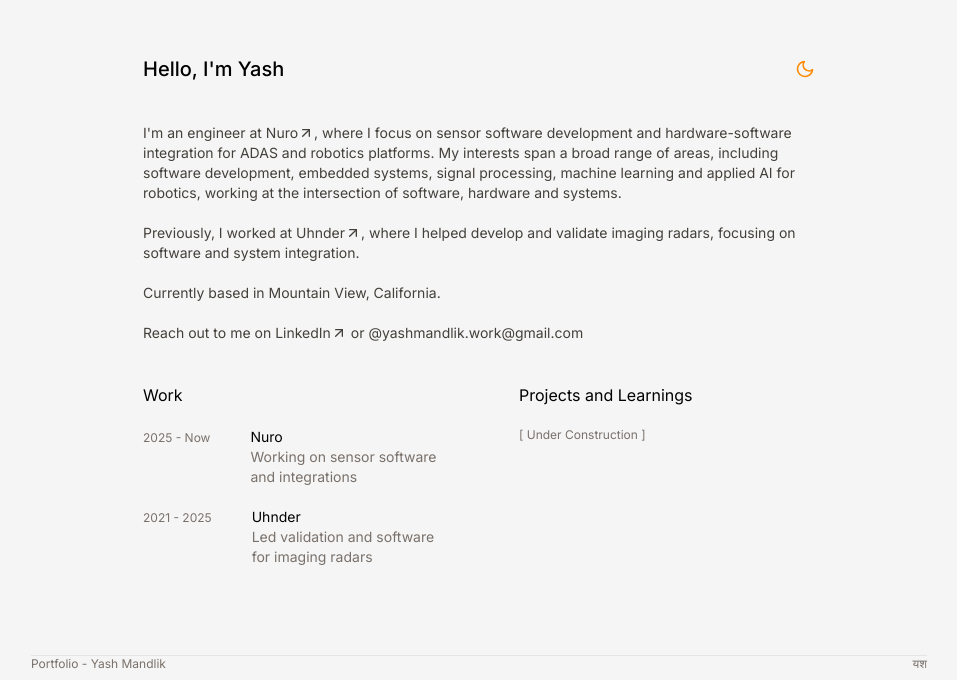
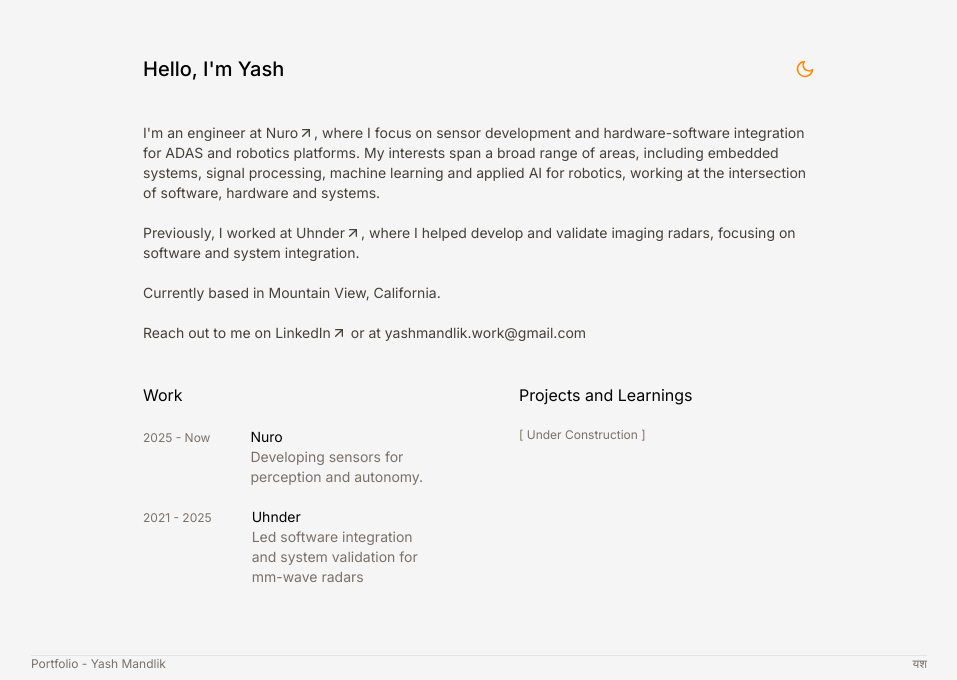
Before and after one commit to yashmandlik/portfolio, a Next.js app: page / in a window 1280 px wide. Shown: the part 145-825 px from the top of the page, without its empty margins (161-1118 px from the left). Built offline with nearby package versions, Linux system fonts and the light colour scheme.

Commit message:
updated readme, about and work description

```diff
--- a/data/work/1-nuro.md
+++ b/data/work/1-nuro.md
@@ -1,12 +1,13 @@
 ---
 company: "Nuro"
 role: "Sensor Engineer"
-desc: "Working on sensor software and integrations"
+desc: "Developing sensors for perception and autonomy."
+website: "https://www.nuro.ai/"
 date: "2025 - Now"
 ---
 
-### Nuro
+# Nuro
 
-![](${basePath}/resources/work/nuro-figure-1.jpg)
+![test](${basePath}/resources/work/nuro-figure-1.jpg)
 
 [ Under Construction ]
--- a/data/work/2-uhnder.md
+++ b/data/work/2-uhnder.md
@@ -1,7 +1,8 @@
 ---
 company: "Uhnder"
 role: "Systems and Applications Engineer"
-desc: "Led validation and software for imaging radars"
+desc: "Led software integration and system validation for mm-wave radars"
+website: "https://www.uhnder.com/"
 date: "2021 - 2025"
 ---
 
--- a/src/app/about.tsx
+++ b/src/app/about.tsx
@@ -6,13 +6,13 @@ const About = () => {
     return (
         <div className="mb-10">
             <p className="text-sm text-stone-700 dark:text-stone-300">
-                I&apos;m an engineer at <Link href={"https://www.nuro.ai/"} target="_blank" className="inline-flex items-center hover:bg-gray-400/30 rounded transition duration-700 ease-in-out">Nuro<LuArrowUpRight className="text-base"/></Link>, where I focus on sensor software development and hardware-software integration for ADAS and robotics platforms. My interests span a broad range of areas, including software development, embedded systems, signal processing, machine learning and applied AI for robotics, working at the intersection of software, hardware and systems. <br />
+                I&apos;m an engineer at <Link href={"https://www.nuro.ai/"} target="_blank" className="inline-flex items-center hover:bg-gray-400/30 rounded transition duration-700 ease-in-out">Nuro<LuArrowUpRight className="text-base"/></Link>, where I focus on sensor development and hardware-software integration for ADAS and robotics platforms. My interests span a broad range of areas, including embedded systems, signal processing, machine learning and applied AI for robotics, working at the intersection of software, hardware and systems. <br />
 
                 <br /> Previously, I worked at <Link href={"https://www.uhnder.com/"} target="_blank" className="inline-flex items-center hover:bg-gray-400/30 rounded transition duration-700 ease-in-out">Uhnder<LuArrowUpRight className="text-base"/></Link>, where I helped develop and validate imaging radars, focusing on software and system integration. <br />
 
                 <br /> Currently based in Mountain View, California. <br />
 
-                <br /> Reach out to me on <Link href={"https://www.linkedin.com/in/yashmandlik/"} target="_blank" className="inline-flex items-center hover:bg-gray-400/30 rounded transition duration-700 ease-in-out">LinkedIn<LuArrowUpRight className="text-base"/></Link> or <Link href={"mailto:yashmandlik.work@gmail.com"} className="inline-flex hover:bg-gray-400/30 rounded transition duration-700 ease-in-out">@yashmandlik.work@gmail.com</Link>
+                <br /> Reach out to me on <Link href={"https://www.linkedin.com/in/yashmandlik/"} target="_blank" className="inline-flex items-center hover:bg-gray-400/30 rounded transition duration-700 ease-in-out">LinkedIn<LuArrowUpRight className="text-base"/></Link> or at <Link href={"mailto:yashmandlik.work@gmail.com"} className="inline-flex hover:bg-gray-400/30 rounded transition duration-700 ease-in-out">yashmandlik.work@gmail.com</Link>
             </p>
         </div>
     )
--- a/src/components/WorkMetadata.ts
+++ b/src/components/WorkMetadata.ts
@@ -3,5 +3,6 @@ export interface WorkMetadata {
     role: string;
     desc: string;
     date: string;
+    website: string;
     slug: string;
 }
--- a/src/components/getWorkMetadata.ts
+++ b/src/components/getWorkMetadata.ts
@@ -15,6 +15,7 @@ const getWorkMetadata = (): WorkMetadata[] => {
       role: contentMatter.data.role,
       desc: contentMatter.data.desc,
       date: contentMatter.data.date,
+      website: contentMatter.data.website,
       slug: fileName.replace(".md", ""),
     }
   });
--- a/src/components/workPreview.tsx
+++ b/src/components/workPreview.tsx
@@ -9,7 +9,8 @@ const workPreview = (props: WorkMetadata) => {
                 <span className="text-stone-500 text-xs whitespace-nowrap">{props.date}</span>
                 <div className="ml-10 group">
                     <p className="inline-flex items-center hover:bg-gray-400/30 rounded transition duration-700 ease-in-out">
-                        <Link href={`/work/${props.slug}`} className="inline-block">
+                        {/* <Link href={`/work/${props.slug}`} className="inline-block"> */}
+                        <Link href={props.website} className="inline-block">
                             {props.company}
                         </Link>
                         <LuArrowUpRight className="text-base opacity-0 group-hover:opacity-100 transition-opacity duration-200 ml-1" />
```
Also changed, not shown: 1 other file (tests, documents, lock files or other folders).
